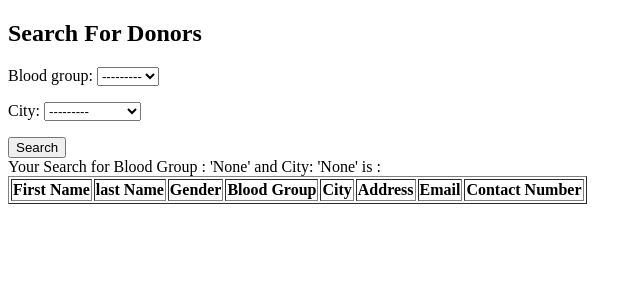
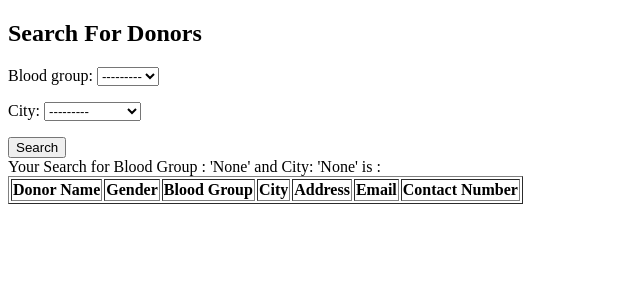
Before and after one commit to pantakaushik/NepBLD, a Django app: a page that uses NepBLD/NepBLD/templates/search.html in a window 1280 px wide. Shown: the top 300 px of the page, without its empty margins (0-642 px from the left). Run offline with Django 3.2, Linux system fonts and the light colour scheme; data comes from the database, SQL or seed files in the repository; lists and menus that the app fills with data are empty.

Commit message:
Link for visiting donor pofile is added in search.html

```diff
--- a/NepBLD/NepBLD/templates/search.html
+++ b/NepBLD/NepBLD/templates/search.html
@@ -15,8 +15,8 @@
 
 <table border="1px">
 	<tr>
-		<th>First Name</th>
-		<th>last Name</th>
+		<th>Donor Name</th>
+
 		<th>Gender</th>
 		<th>Blood Group</th>
 		<th>City</th>
@@ -26,8 +26,7 @@
 	</tr>
 {% for i in result %}
 	<tr>
-		<td> {{ i.first_name }}</td>
-		<td> {{ i.last_name }}</td>
+		<td><a href="/profile/{{ i.name_slug }} "> {{ i.first_name }} {{ i.middle_name }} {{ i.last_name }}</a></td>
 		<td> {{ i.gender }}</td>
 		<td> {{ i.bloodgroup }}</td>
 		<td> {{ i.city }}</td>
```
